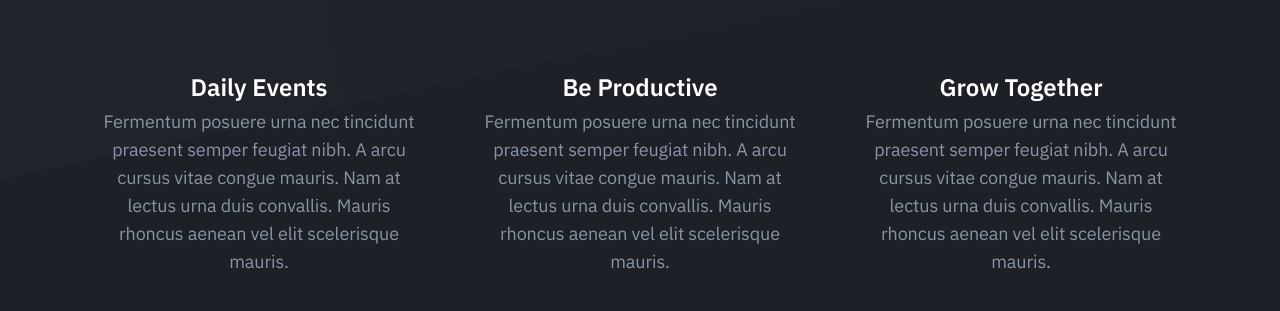
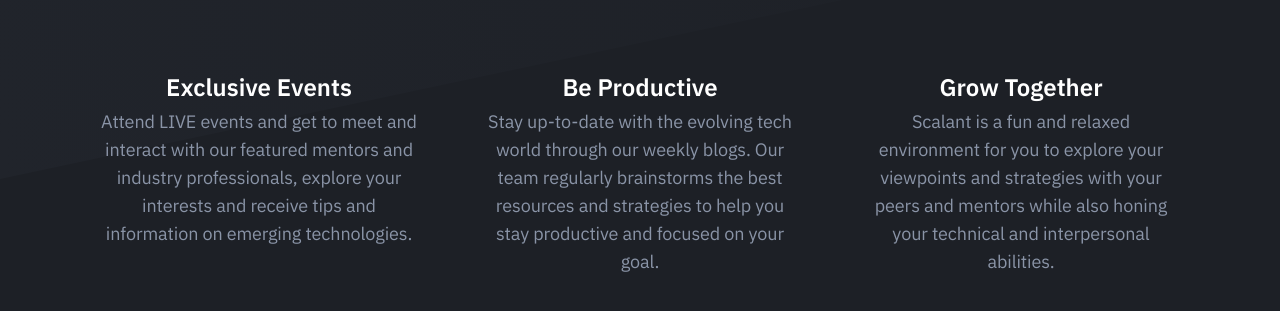
Before and after one commit to ScalantCommunity/ScalantWebsite, a React (Vite) app: page / in a window 1280 px wide. Shown: the part 521-832 px from the top of the page. Built offline with nearby package versions, Linux system fonts and the light colour scheme.

Commit message:
content update

```diff
--- a/src/components/Details/Details.jsx
+++ b/src/components/Details/Details.jsx
@@ -8,9 +8,9 @@ const Details = () => {
         <div data-aos="fade-left" className="pricing-header text-center">
           <h2 className="section-title mt-0">Join the Community that supports you!</h2>
           <p className="section-paragraph mb-0">
-            Lorem ipsum dolor sit amet, consectetur adipiscing elit, sed do
-            eiusmod tempor incididunt ut labore et dolore magna aliqua. Ut ad
-            quis nostrud.
+          A tight-knit community is here to assist you in your journey of putting knowledge into
+          action by providing the right guidance and resources. Shhh! There’s more to the story. Join
+          our discord server to get to know us better
           </p>
         </div>
         <div data-aos="zoom-in" className="pricing-tables-wrap">
--- a/src/components/Features/Features.jsx
+++ b/src/components/Features/Features.jsx
@@ -10,12 +10,11 @@ const Features = () => {
         <div className="features-wrap">
           <div data-aos="fade-up" className="feature text-center is-revealing">
             <div className="feature-inner">
-              <h4 className="feature-title mt-24">Daily Events</h4>
+              <h4 className="feature-title mt-24">Exclusive Events</h4>
               <p className="text-sm mb-0">
-                Fermentum posuere urna nec tincidunt praesent semper feugiat
-                nibh. A arcu cursus vitae congue mauris. Nam at lectus urna
-                duis convallis. Mauris rhoncus aenean vel elit scelerisque
-                mauris.
+              Attend LIVE events and get to meet and interact with our featured mentors and industry
+              professionals, explore your interests and receive tips and information on emerging
+              technologies.
               </p>
             </div>
           </div>
@@ -23,10 +22,9 @@ const Features = () => {
             <div className="feature-inner">
               <h4 className="feature-title mt-24">Be Productive</h4>
               <p className="text-sm mb-0">
-                Fermentum posuere urna nec tincidunt praesent semper feugiat
-                nibh. A arcu cursus vitae congue mauris. Nam at lectus urna
-                duis convallis. Mauris rhoncus aenean vel elit scelerisque
-                mauris.
+              Stay up-to-date with the evolving tech world through our weekly blogs. Our team regularly
+              brainstorms the best resources and strategies to help you stay productive and focused on
+              your goal.
               </p>
             </div>
           </div>
@@ -34,10 +32,8 @@ const Features = () => {
             <div className="feature-inner">
               <h4 className="feature-title mt-24">Grow Together</h4>
               <p className="text-sm mb-0">
-                Fermentum posuere urna nec tincidunt praesent semper feugiat
-                nibh. A arcu cursus vitae congue mauris. Nam at lectus urna
-                duis convallis. Mauris rhoncus aenean vel elit scelerisque
-                mauris.
+              Scalant is a fun and relaxed environment for you to explore your viewpoints and strategies
+              with your peers and mentors while also honing your technical and interpersonal abilities.
               </p>
             </div>
           </div>
```
Also changed, not shown: 1 other file (tests, documents, lock files or other folders).
